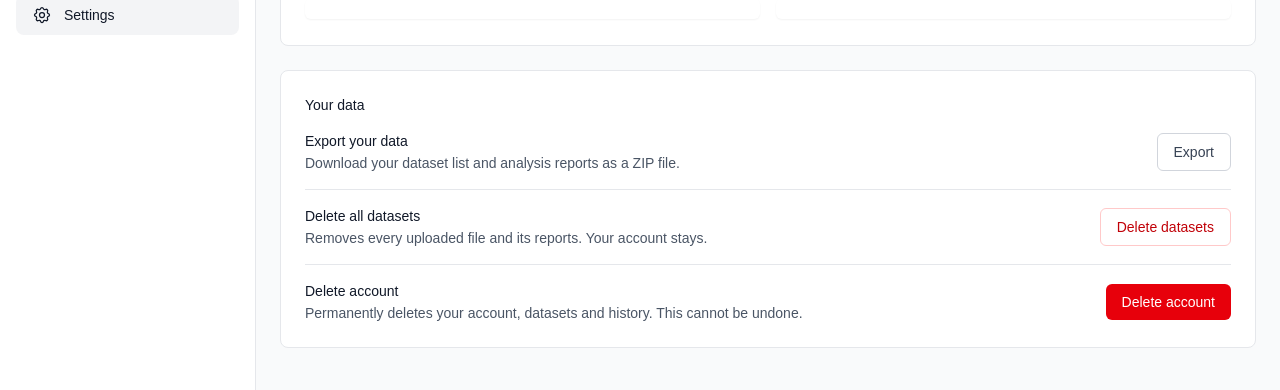
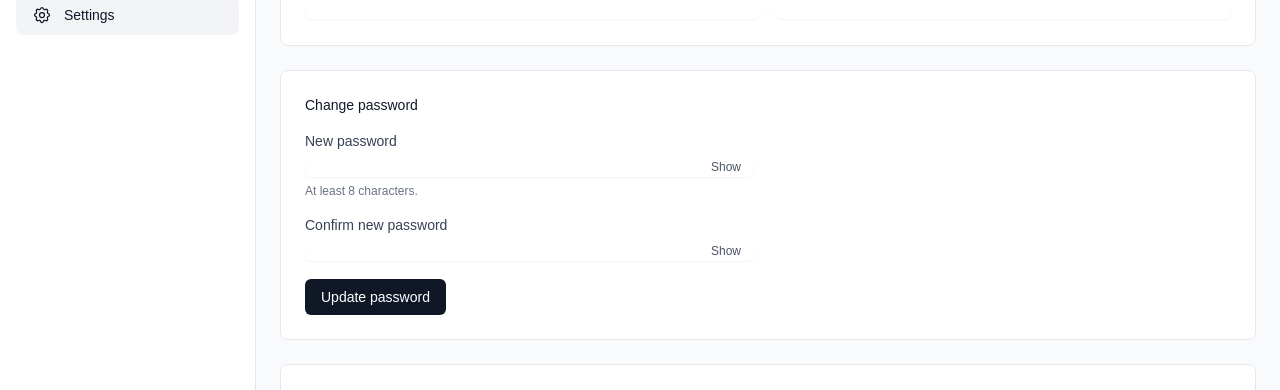
Before and after one commit to carleoj/dataspect, a Next.js app: page /dashboard/settings in a window 1280 px wide. Shown: the part 175-565 px from the top of the page. Built offline with nearby package versions, Linux system fonts and the light colour scheme; no server answers.

Commit message:
added new password settings,

```diff
--- a/app/dashboard/analysis/page.tsx
+++ b/app/dashboard/analysis/page.tsx
@@ -37,7 +37,7 @@ async function OverviewContent({ searchParams }: Props) {
 
   return (
     <div className="space-y-6">
-      <div className="grid grid-cols-1 gap-4 sm:grid-cols-2 lg:grid-cols-4">
+      <div className="grid grid-cols-2 gap-4 sm:grid-cols-2 lg:grid-cols-4">
         <StatCard label="Rows" value={overview.rows.toLocaleString('en-US')} badge={{ text: 'Parsed', severity: 'ok' }} />
         <StatCard label="Columns" value={String(overview.columns)} badge={{ text: 'Parsed', severity: 'ok' }} />
         <StatCard label="Missing cells" value={`${overview.missingCellsPct}%`} hint={`target ${overview.missingTargetPct}%`}
--- a/app/dashboard/settings/page.tsx
+++ b/app/dashboard/settings/page.tsx
@@ -1,15 +1,24 @@
-'use client';
+"use client";
 
-import { useState } from 'react';
-import { Card } from '@/components/ui/card';
-import { ConfirmDialog } from '@/components/ui/confirm-dialog';
-import { useUserStore } from '@/store/useUserStore';
+import { useState } from "react";
+import { Card } from "@/components/ui/card";
+import { ConfirmDialog } from "@/components/ui/confirm-dialog";
+import { useUserStore } from "@/store/useUserStore";
+import { PasswordField } from "@/components/ui/password-field";
+import { changePassword } from "@/services/userService";
 
-const INPUT = 'mt-1 w-full rounded-md border-gray-200 text-sm text-gray-900 shadow-xs';
+const INPUT =
+  "mt-1 w-full rounded-md border-gray-200 text-sm text-gray-900 shadow-xs";
 
 function Row({
-  title, description, children,
-}: { title: string; description: string; children: React.ReactNode }) {
+  title,
+  description,
+  children,
+}: {
+  title: string;
+  description: string;
+  children: React.ReactNode;
+}) {
   return (
     <div className="flex flex-col gap-3 py-4 first:pt-0 last:pb-0 sm:flex-row sm:items-center sm:justify-between">
       <div>
@@ -23,29 +32,130 @@ function Row({
 
 export default function SettingsPage() {
   const user = useUserStore((s) => s.user);
-  const [pending, setPending] = useState<'datasets' | 'account' | null>(null);
+  const [pending, setPending] = useState<"datasets" | "account" | null>(null);
+  const [pwSaving, setPwSaving] = useState(false);
+  const [pwStatus, setPwStatus] = useState<{
+    type: "error" | "success";
+    text: string;
+  } | null>(null);
+  const [changingPw, setChangingPw] = useState(false);
 
   return (
     <div className="space-y-6">
       <form
         id="account-settings-form"
-        key={user?.id ?? 'loading'}
+        key={user?.id ?? "loading"}
         onSubmit={(e) => {
           e.preventDefault();
           const data = Object.fromEntries(new FormData(e.currentTarget));
-          console.log('Save profile', data);
+          console.log("Save profile", data);
         }}
       >
         <Card title="Profile">
           <div className="grid grid-cols-1 gap-4 sm:grid-cols-2">
             <div>
-              <label htmlFor="full-name" className="block text-sm font-medium text-gray-700">Full name</label>
-              <input id="full-name" name="fullName" type="text" defaultValue={user?.name ?? ''} className={INPUT} />
+              <label
+                htmlFor="full-name"
+                className="block text-sm font-medium text-gray-700"
+              >
+                Full name
+              </label>
+              <input
+                id="full-name"
+                name="fullName"
+                type="text"
+                defaultValue={user?.name ?? ""}
+                className={INPUT}
+              />
             </div>
             <div>
-              <label htmlFor="email-address" className="block text-sm font-medium text-gray-700">Email address</label>
-              <input id="email-address" name="email" type="email" defaultValue={user?.email ?? ''} className={INPUT} />
+              <label
+                htmlFor="email-address"
+                className="block text-sm font-medium text-gray-700"
+              >
+                Email address
+              </label>
+              <input
+                id="email-address"
+                name="email"
+                type="email"
+                defaultValue={user?.email ?? ""}
+                className={INPUT}
+              />
             </div>
+          </div>
+        </Card>
+      </form>
+
+      <form
+        id="password-form"
+        onSubmit={async (e) => {
+          e.preventDefault();
+          const form = e.currentTarget;
+          const fd = new FormData(form);
+          const next = String(fd.get("password"));
+          const confirm = String(fd.get("password_confirmation"));
+
+          setPwStatus(null);
+          if (next !== confirm) {
+            return setPwStatus({
+              type: "error",
+              text: "The new passwords do not match.",
+            });
+          }
+
+          setPwSaving(true);
+          try {
+            await changePassword({
+              password: next,
+              password_confirmation: confirm,
+            });
+            form.reset();
+            setPwStatus({ type: "success", text: "Password updated." });
+          } catch {
+            setPwStatus({
+              type: "error",
+              text: "Could not update your password. Please try again.",
+            });
+          } finally {
+            setPwSaving(false);
+          }
+        }}
+      >
+        <Card title="Change password">
+          <div className="max-w-md space-y-4">
+            <PasswordField
+              id="new-password"
+              name="password"
+              label="New password"
+              autoComplete="new-password"
+              minLength={8}
+              hint="At least 8 characters."
+            />
+            <PasswordField
+              id="confirm-password"
+              name="password_confirmation"
+              label="Confirm new password"
+              autoComplete="new-password"
+              minLength={8}
+            />
+
+            {pwStatus && (
+              <p
+                role={pwStatus.type === "error" ? "alert" : "status"}
+                className={`text-sm ${pwStatus.type === "error" ? "text-red-600" : "text-green-700"}`}
+              >
+                {pwStatus.text}
+              </p>
+            )}
+
+            <button
+              type="submit"
+              disabled={pwSaving}
+              className="rounded-md bg-gray-900 px-4 py-2 text-sm font-medium text-white hover:bg-gray-800 disabled:cursor-not-allowed disabled:opacity-50"
+            >
+              {pwSaving ? "Updating…" : "Update password"}
+            </button>
           </div>
         </Card>
       </form>
@@ -58,7 +168,7 @@ export default function SettingsPage() {
           >
             <button
               type="button"
-              onClick={() => console.log('Export data')}
+              onClick={() => console.log("Export data")}
               className="rounded-md border border-gray-300 px-4 py-2 text-sm font-medium text-gray-700 hover:bg-gray-50"
             >
               Export
@@ -71,7 +181,7 @@ export default function SettingsPage() {
           >
             <button
               type="button"
-              onClick={() => setPending('datasets')}
+              onClick={() => setPending("datasets")}
               className="rounded-md border border-red-200 px-4 py-2 text-sm font-medium text-red-700 hover:bg-red-50"
             >
               Delete datasets
@@ -84,7 +194,7 @@ export default function SettingsPage() {
           >
             <button
               type="button"
-              onClick={() => setPending('account')}
+              onClick={() => setPending("account")}
               className="rounded-md bg-red-600 px-4 py-2 text-sm font-medium text-white hover:bg-red-700"
             >
               Delete account
@@ -94,27 +204,27 @@ export default function SettingsPage() {
       </Card>
 
       <ConfirmDialog
-        open={pending === 'datasets'}
+        open={pending === "datasets"}
         title="Delete all datasets?"
         description="Every uploaded file and its analysis will be removed. Your account is not affected."
         confirmWord="DELETE DATASETS"
         confirmLabel="Delete datasets"
         onCancel={() => setPending(null)}
         onConfirm={() => {
-          console.log('Datasets deleted');
+          console.log("Datasets deleted");
           setPending(null);
         }}
       />
 
       <ConfirmDialog
-        open={pending === 'account'}
+        open={pending === "account"}
         title="Delete your account?"
         description="Your account, datasets and history will be permanently deleted."
         confirmWord="DELETE"
         confirmLabel="Delete account"
         onCancel={() => setPending(null)}
         onConfirm={() => {
-          console.log('Account deleted');
+          console.log("Account deleted");
           setPending(null);
         }}
       />
--- /dev/null
+++ b/components/ui/password-field.tsx
@@ -0,0 +1,42 @@
+'use client';
+
+import { useState } from 'react';
+
+interface PasswordFieldProps {
+  id: string;
+  name: string;
+  label: string;
+  autoComplete: 'current-password' | 'new-password';
+  minLength?: number;
+  hint?: string;
+}
+
+export function PasswordField({ id, name, label, autoComplete, minLength, hint }: PasswordFieldProps) {
+  const [show, setShow] = useState(false);
+
+  return (
+    <div>
+      <label htmlFor={id} className="block text-sm font-medium text-gray-700">{label}</label>
+      <div className="relative mt-1">
+        <input
+          id={id}
+          name={name}
+          type={show ? 'text' : 'password'}
+          autoComplete={autoComplete}
+          minLength={minLength}
+          required
+          className="w-full rounded-md border-gray-200 pr-16 text-sm text-gray-900 shadow-xs"
+        />
+        <button
+          type="button"
+          onClick={() => setShow((s) => !s)}
+          aria-pressed={show}
+          className="absolute inset-y-0 right-0 px-3 text-xs font-medium text-gray-600 hover:text-gray-900"
+        >
+          {show ? 'Hide' : 'Show'}
+        </button>
+      </div>
+      {hint && <p className="mt-1 text-xs text-gray-500">{hint}</p>}
+    </div>
+  );
+}
--- /dev/null
+++ b/services/userService.ts
@@ -0,0 +1,8 @@
+import { api } from "@/lib/axios";
+import type { PasswordChangePayload } from "@/types/user";
+
+export async function changePassword(
+  payload: PasswordChangePayload,
+): Promise<void> {
+  await api.put("/user/password", payload);
+}
--- a/types/user.ts
+++ b/types/user.ts
@@ -3,3 +3,8 @@ export interface User {
   name: string;
   email: string;
 }
+
+export interface PasswordChangePayload {
+  password: string;
+  password_confirmation: string;
+}
```
Also changed, not shown: app/dashboard/dataset-select.tsx (+14 -7 lines), components/header.tsx (+10 -7 lines).
